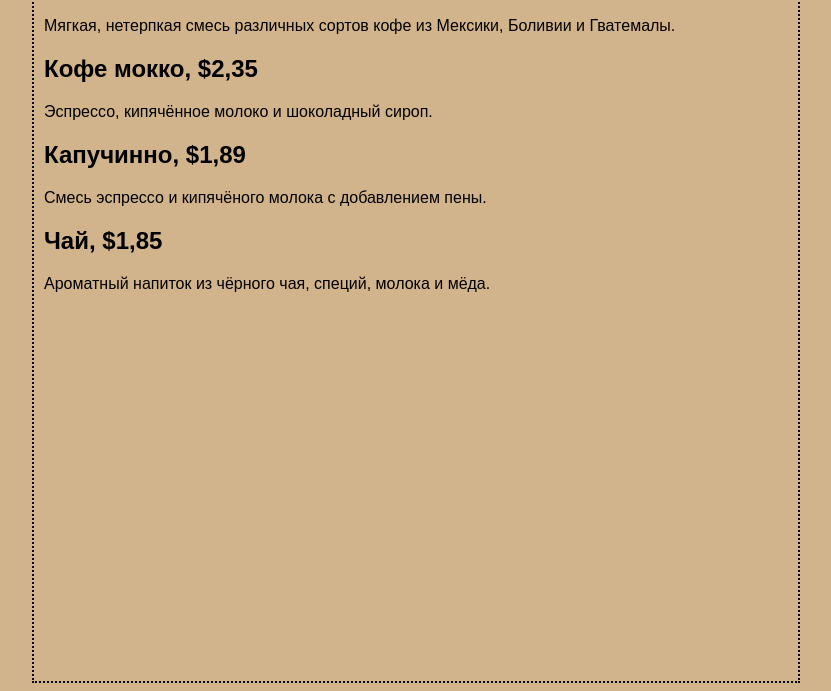
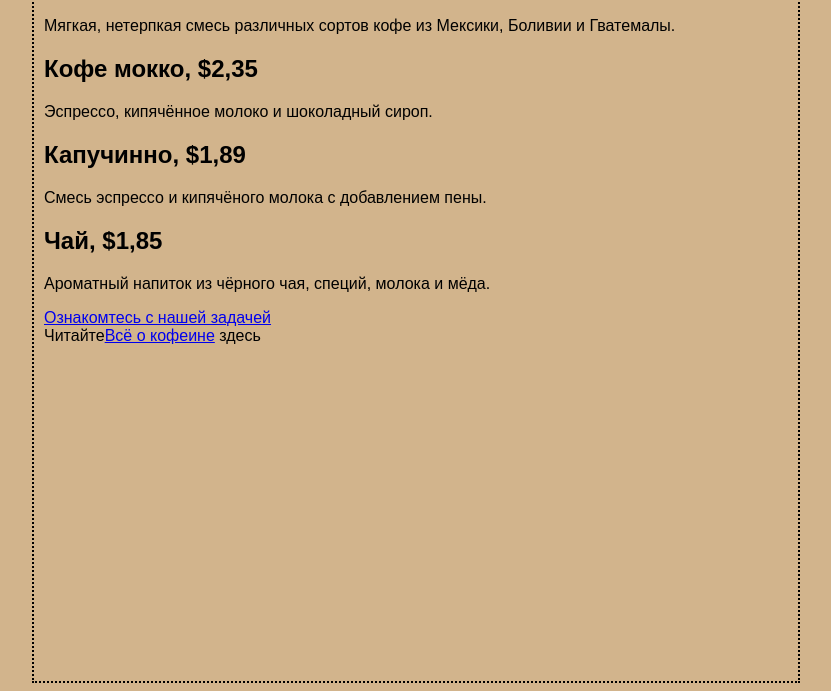
Before and after one commit to ElDiabloall/ElDiabloall.github.io, a plain HTML site: page index.html in a window 1280 px wide. Shown: the part 109-800 px from the top of the page, without its empty margins (224-1055 px from the left). Drawn offline with Linux system fonts and the light colour scheme.

Commit message:
Ссылки

```diff
--- a/index.html
+++ b/index.html
@@ -28,5 +28,10 @@
 
                     <h2>Чай, $1,85</h2>
                     <p>Ароматный напиток из чёрного чая, специй, молока и мёда.</p>
+	  <p>
+	  <a href="mission.html">Ознакомтесь с нашей задачей</a>
+	  <br>
+	  Читайте<a href="http://wickedlysmart.com/buzz">Всё о кофеине</a> здесь
+ 	  </p>
          </body>
 </html>
```
